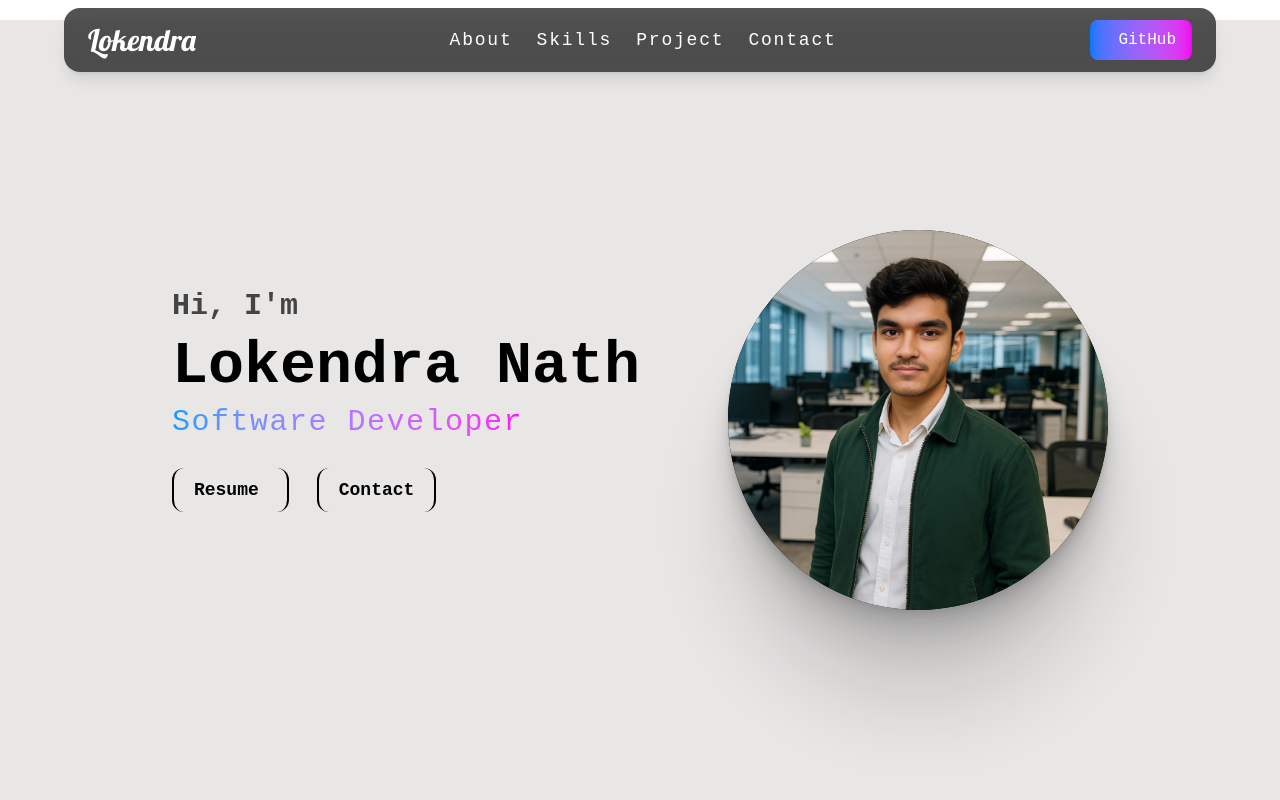
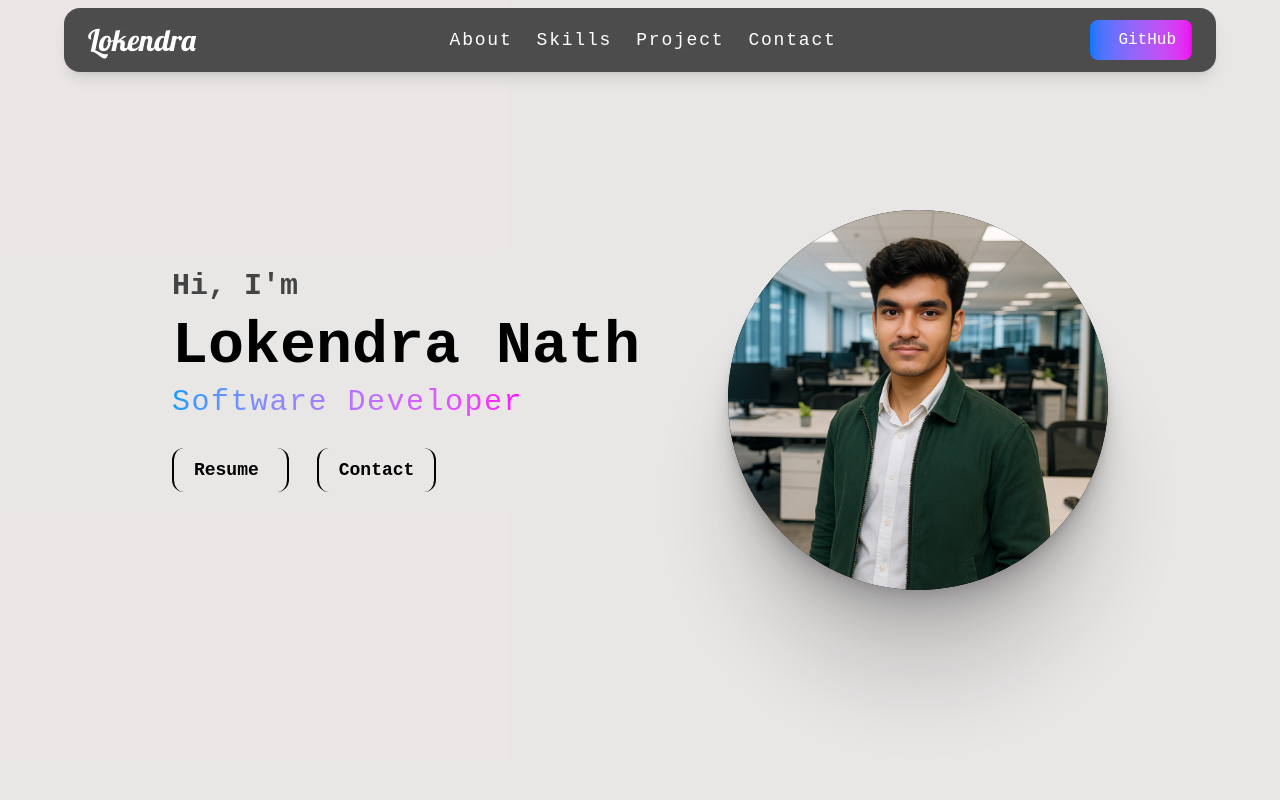
Before and after one commit to LokendraNath/Portfolio-Website, a Next.js app: page / in a window 1280 px wide. Shown: the top 800 px of the page. Built offline with nearby package versions, Linux system fonts and the light colour scheme; a web font is replaced by a local one.

Commit message:
remove gap top

```diff
--- a/component/About.tsx
+++ b/component/About.tsx
@@ -10,7 +10,7 @@
   return (
     <section
       id="about"
-      className="min-h-screen flex items-center justify-center  px-2 lg:px-15 w-full lg:py-30 font-gothic py-25 sm:mt-5"
+      className="min-h-screen flex items-center justify-center  px-2 lg:px-15 w-full lg:py-30 font-gothic py-25"
     >
       <div className="about-container flex flex-col lg:flex-row items-center lg:flex-rowitems-center justify-center gap-x-22 gap-y-15">
         <div className="info-box flex flex-col text-center items-center lg:items-start gap-6 lg:gap-4">
```
